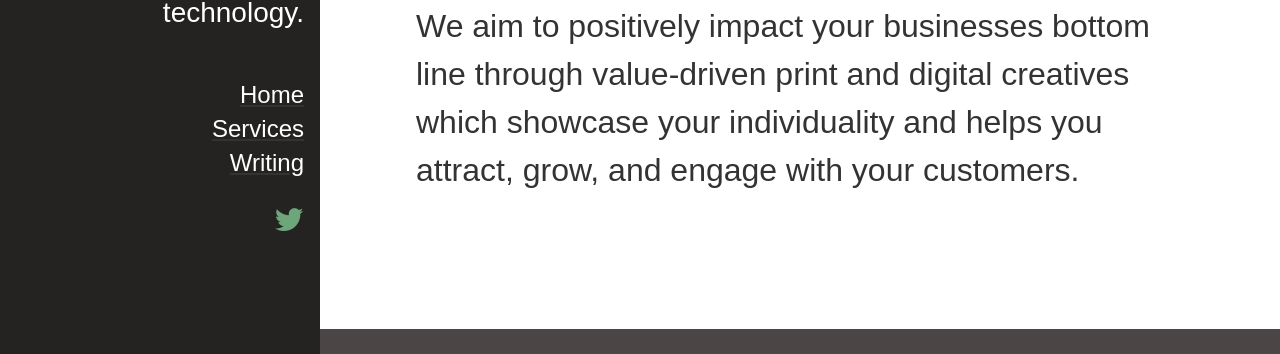
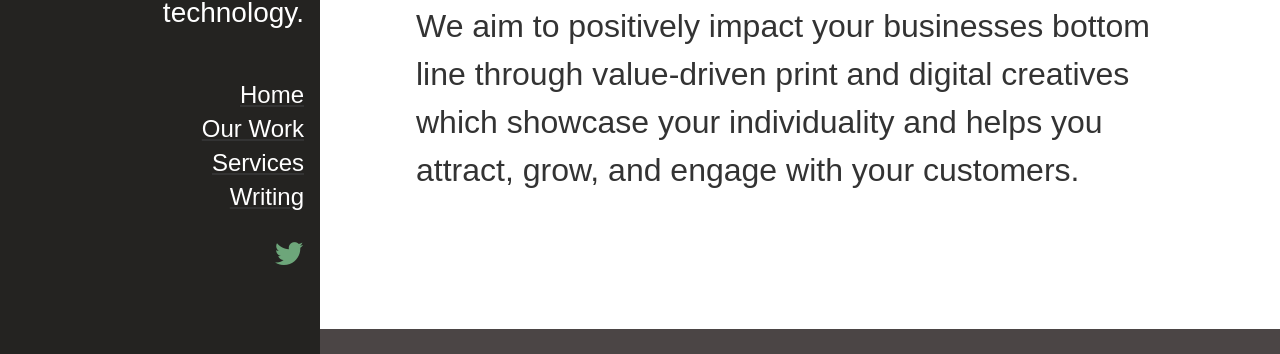
Before and after one commit to baselrazouk/bottomline, a Jekyll site: the page built from index.html, in a window 1280 px wide. Shown: the part 475-829 px from the top of the page. Built offline with Jekyll 4.4.1, drawn with Linux system fonts in a browser that asks for light colours.

Commit message:
Update header.html

```diff
--- a/_includes/header.html
+++ b/_includes/header.html
@@ -17,9 +17,9 @@
                 <a href="/">Home</a>
             </li>
 
-            <!--<li  class ="menu__entry" >
+            <li  class ="menu__entry" >
                 <a href="/our-work/">Our Work</a>
-            </li> -->
+            </li>
 
             <li  class ="menu__entry" >
                 <a href="/how-we-work/">Services</a>
```
